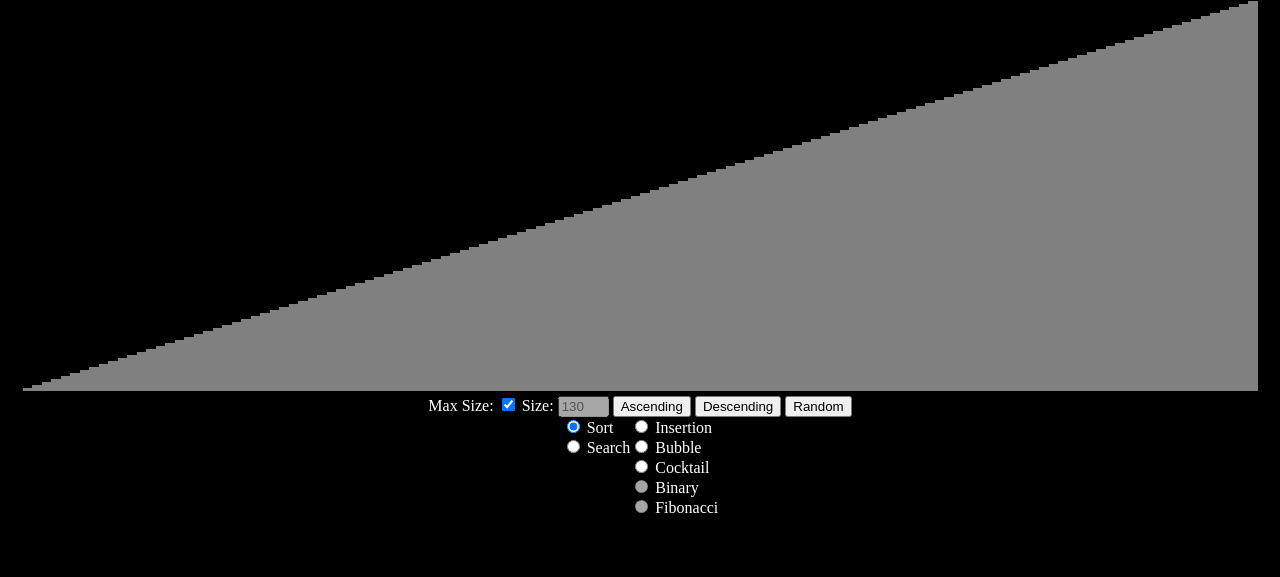
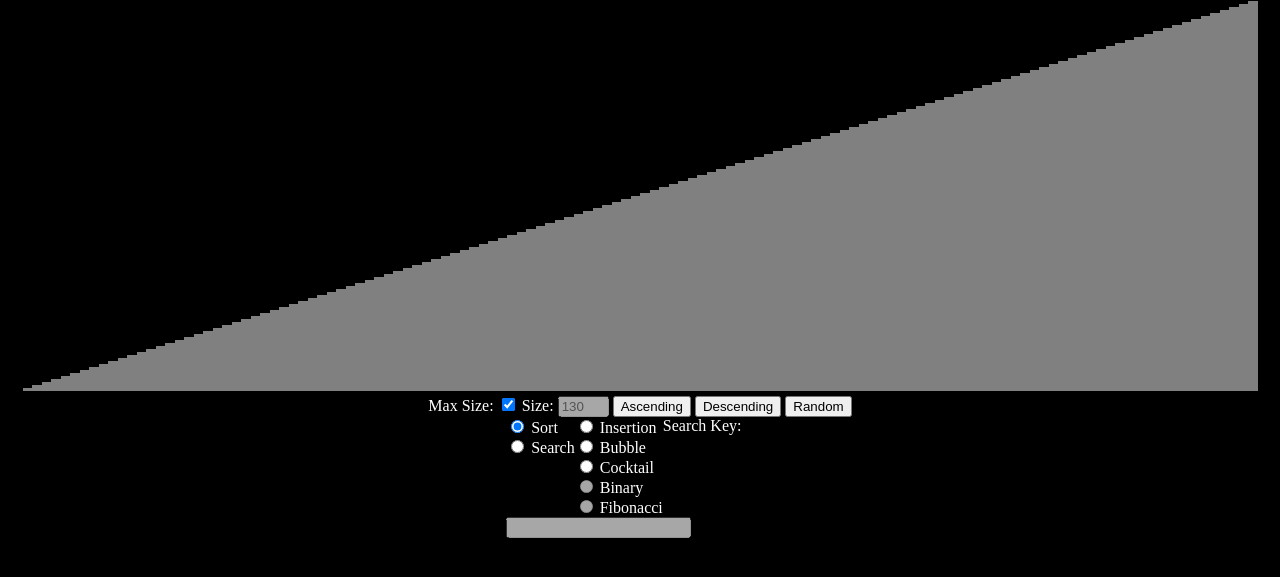
Before and after one commit to ScottWegley/SeeSearchSort, a plain HTML site: page index.html in a window 1280 px wide. Shown: the part 79-656 px from the top of the page. Drawn offline with Linux system fonts and the light colour scheme.

Commit message:
added additional form for displaying details

```diff
--- a/index.html
+++ b/index.html
@@ -42,6 +42,10 @@
                 <input type="radio" id="fibonacci" name="inAlgo" value="fibonacci" class="searchingAlgo" disabled>
                 <label for="fibonacci" class="searchingAlgo" disabled>Fibonacci</label><br>
             </form>
+            <form id="dataDetails">
+                <label id="searchKeyLbl" class="searchingAlgo" disabled>Search Key: </label>
+                <input type="number" id="searchKey" class="searchingAlgo" disabled>
+            </form>
         </div>
     </div>
 </body>
```
